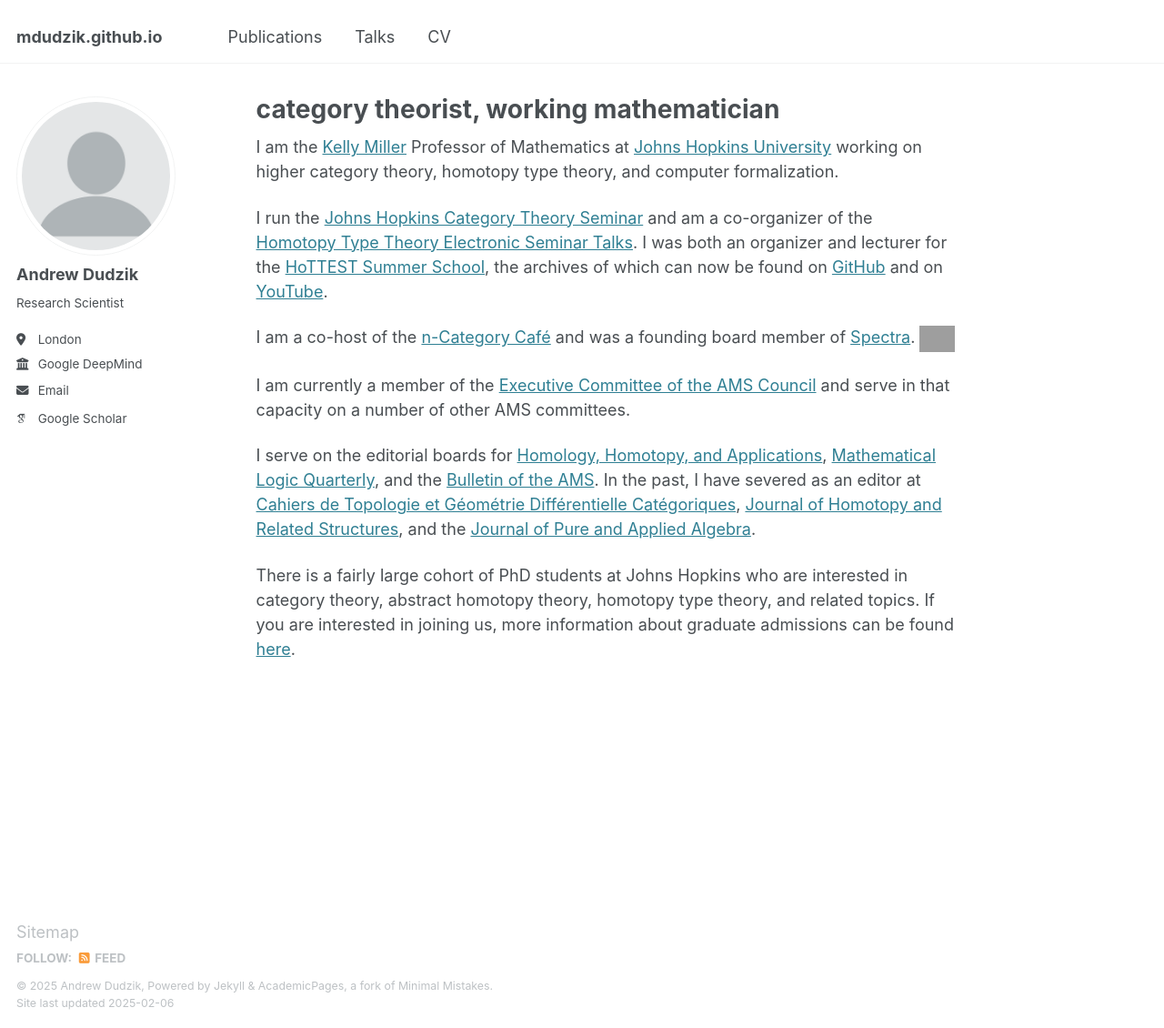
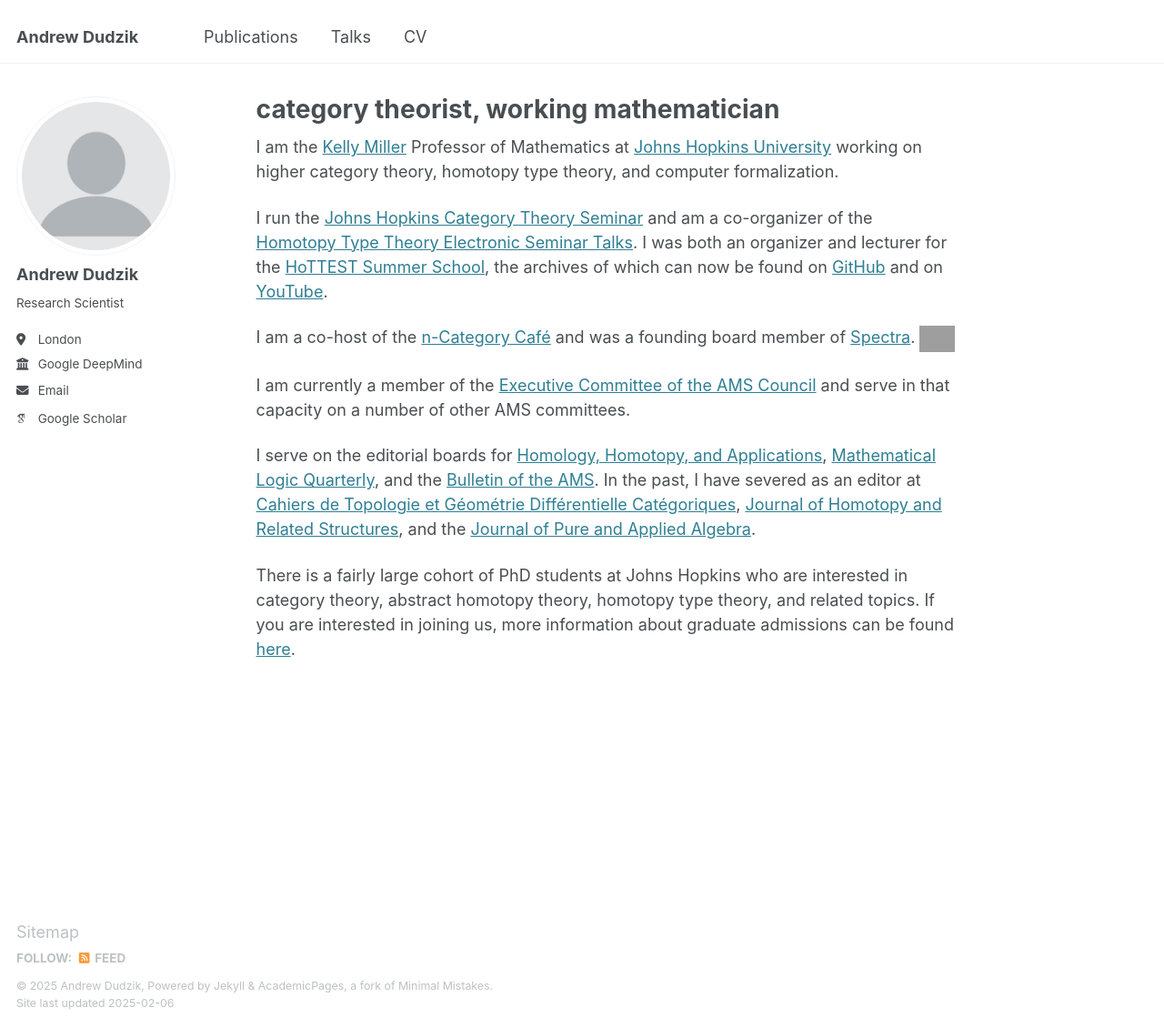
Before and after one commit to mdudzik/mdudzik.github.io, a Jekyll site: the page built from _pages/about.md, in a window 1280 px wide and 1130 px high. Shown: the whole window at 91% size. Built offline with Jekyll 4.4.1, drawn with Linux system fonts in a browser that asks for light colours; some web fonts are replaced; grey boxes are pictures that could not be loaded.

Commit message:
Changed title

```diff
--- a/_config.yml
+++ b/_config.yml
@@ -9,7 +9,7 @@
 # Basic Site Settings
 locale                   : "en-US"
 site_theme               : "default"
-title                    : #"Your Name / Site Title"
+title                    : "Andrew Dudzik"
 title_separator          : "-"
 name                     : &name "Andrew Dudzik"
 description              : &description "personal description"
```
